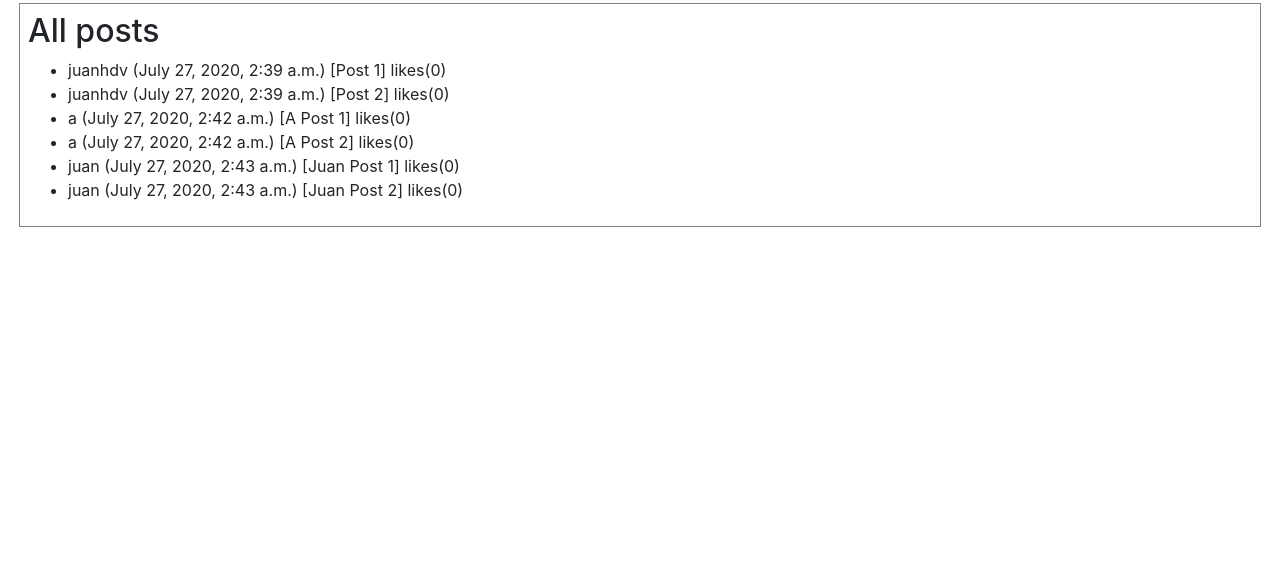
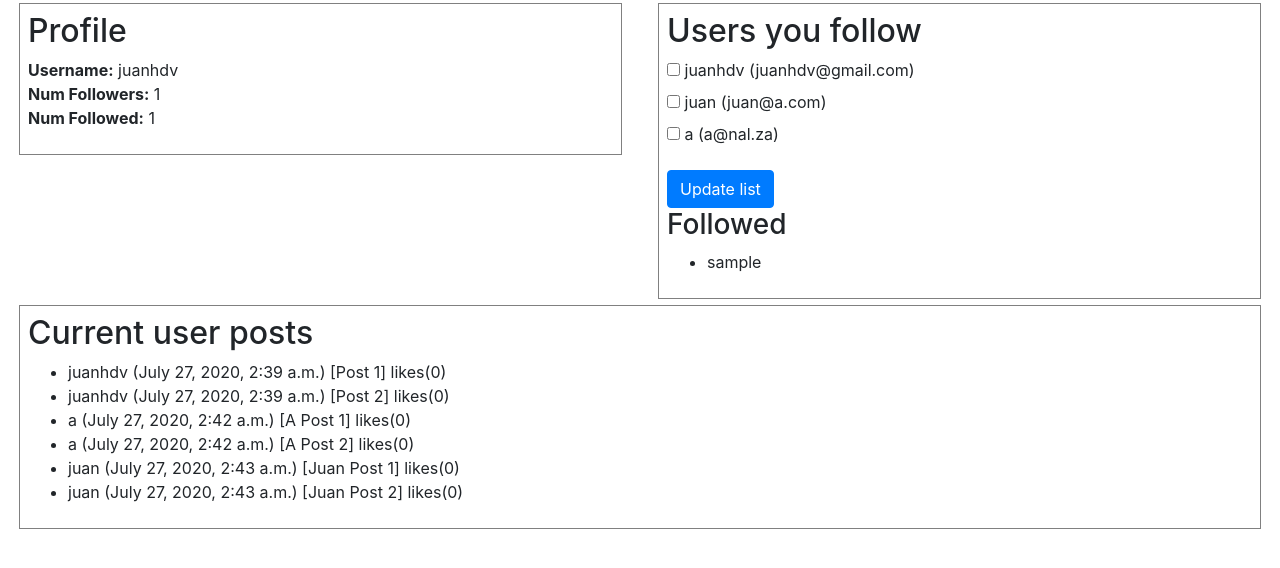
Before and after one commit to juan-hdv/Social-network, a Django app: template network/templates/network/profile.html in a window 1280 px wide. Shown: the part 56-624 px from the top of the page. Run offline with Django 3.2, Linux system fonts and the light colour scheme; data comes from the database, SQL or seed files in the repository; both versions use the stored data as it was after the commit; tables that the repository leaves empty hold one stand-in row (values such as "Sample post"); the template is opened without the code that fills it: values that come from a table or form of the project are taken from there, most other values are stand-ins (such as "Sample title", 1, 10 or a date in 2020); some libraries are stand-ins or nearby versions.

Commit message:
Requirement 3 Ready: Profile Page

```diff
--- a/network/templates/network/layout.html
+++ b/network/templates/network/layout.html
@@ -16,7 +16,7 @@
               <ul class="navbar-nav mr-auto">
                 {% if user.is_authenticated %}
                     <li class="nav-item">
-                        <a class="nav-link" href="#"><strong>{{ user.username }}</strong></a>
+                        <a class="nav-link" href="{% url 'profile' %}"><strong>{{ user.username }}</strong></a>
                     </li>
                 {% endif %}
                 <li class="nav-item">
--- a/network/templates/network/profile.html
+++ b/network/templates/network/profile.html
@@ -1,9 +1,47 @@
 {% extends "network/layout.html" %}
 
 {% block body %}
-<div class=bordered>
-	<h2>All posts</h2>
+<div class="row">
+	<div class="col-xs-6 col-sm-6 col-md-6 col-lg-6 col-lg-6">
+		<div class="bordered">
+			<h2>Profile</h2>
+			<div class="form-group">
+				<strong>Username:</strong> {{ usrCurrent.username }}<br>
+				<strong>Num Followers:</strong> {{ numFollowers }}<br>
+				<strong>Num Followed:</strong>  {{ numFollowed }}
+			</div>
+		</div>
+	</div>
+	<div class="col-xs-6 col-sm-6 col-md-6 col-lg-6 col-lg-6">
+		<div class="bordered">
+			<h2>Users you follow</h2>
+			<form action="{% url 'profile' %}" method="post">
+        		{% csrf_token %}
+        		<div class="form-group">
+				{% if usrAll is not None %}
+				{% for u in usrAll %}
+					<input type="checkbox" id="{{ u.username }} " name="followed" value="{{ u.username }}" {% if u in followed %}checked{% endif %}>
+					<label for="u.username">{{ u.username }} ({{ u.email }})</label><br>
+				{% endfor %}
+				{% endif %}
+		        </div>
+        		<input class="btn btn-primary" type="submit" value="Update list">
+        		<input name ="usrCurrent" value="{{ usrCurrent.username }}" hidden>
+		    </form>
+		    <h3>Followed</h3>
+			{% for u in followed %}
+		    <ul>
+		    	<li>{{u.username}}</li>
+		    </ul>
+		    {% endfor %}
+		</div>
+	</div>
+</div>
+<div class="row">
+	<div class="col-xs-12 col-sm-12 col-md-12 col-lg-12 col-lg-12">
+		<div class="bordered">
 			{% if posts is not None %}
+			<h2>Current user posts</h2>
 			<ul>
 			{% for p in posts %}
 				<li>{{ p.author.username }} ({{ p.datetime }}) [{{ p.content }}] likes({{ p.totallikes }})</li>
@@ -11,4 +49,7 @@
 			</ul>
 			{% endif %}
 		</div>
+	</div>
+</div>
+
 {% endblock %}
```
Also changed, not shown: network/templatetags/inlist.py (added, +7 -0 lines), network/views.py (+35 -13 lines), db.sqlite3. Lines whose indentation alone changed are shown as unchanged.
